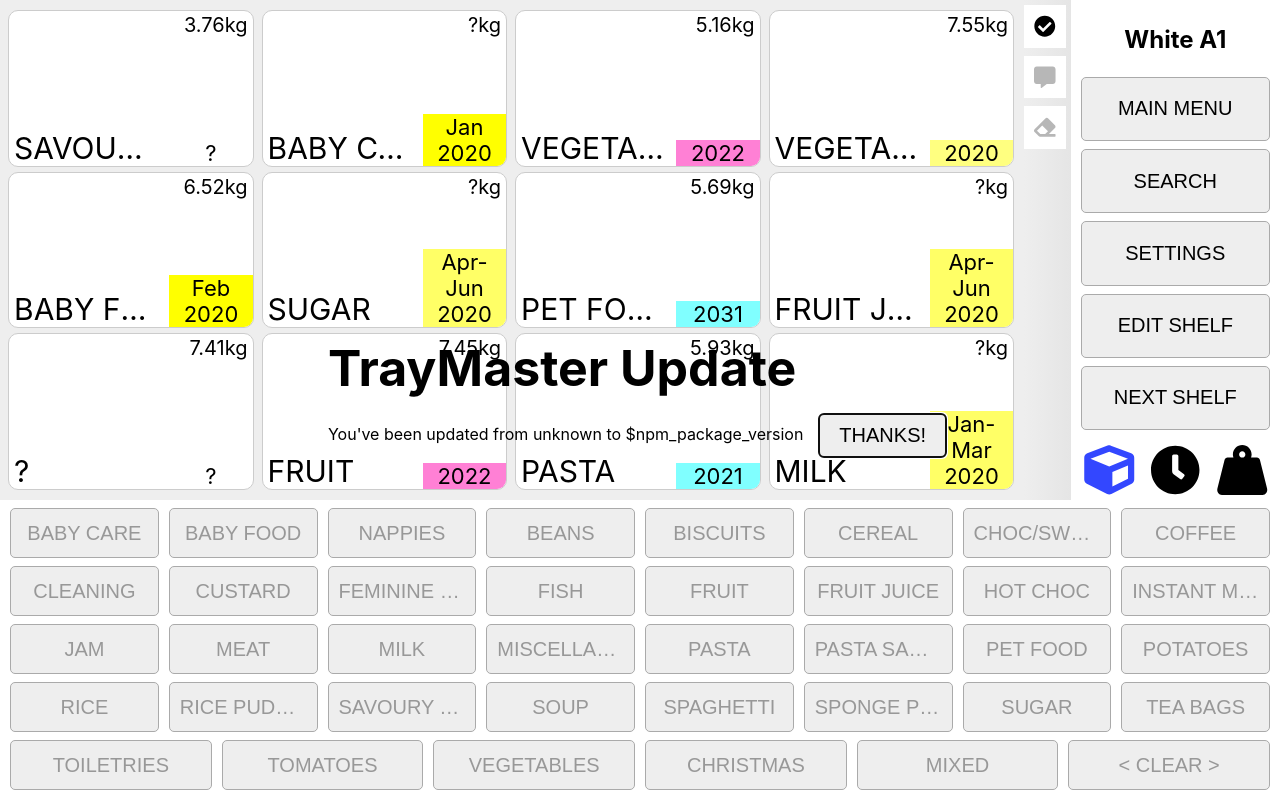
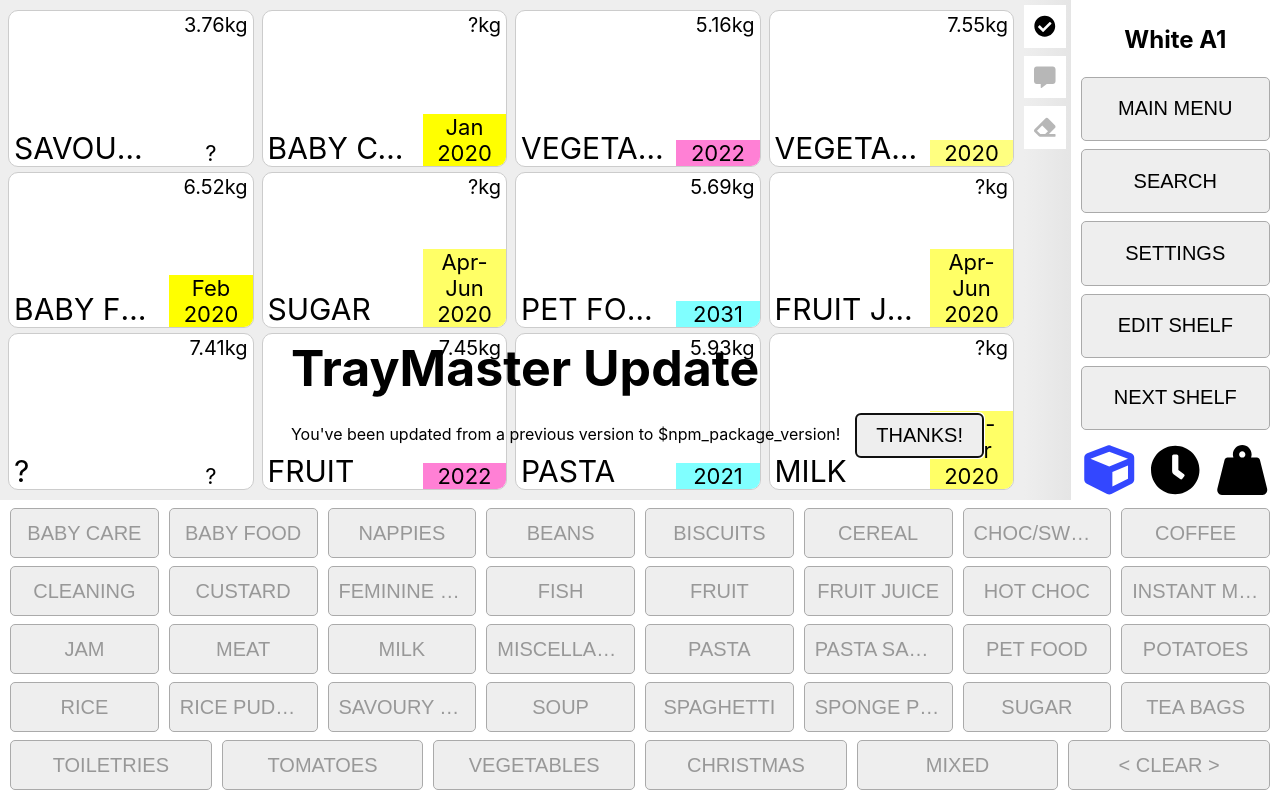
Before and after one commit to Kacper-Lubisz/TrayMaster, a React (Create React App) app: page / in a window 1280 px wide. Built offline with nearby package versions, Linux system fonts and the light colour scheme.

Commit message:
Make update dialog more user-friendly

```diff
--- a/src/core/App.tsx
+++ b/src/core/App.tsx
@@ -98,7 +98,7 @@ class App extends React.Component<unknown, AppState> {
                         <DialogTitle title="TrayMaster Update"/>
                         <div className="dialogContent">
                             <p>You've been updated
-                                from {oldVersion ?? "unknown"} to {process.env.REACT_APP_VERSION ?? ""} </p>
+                                from {oldVersion ?? "a previous version"} to {process.env.REACT_APP_VERSION ?? "the latest version"}!</p>
                             <DialogButtons buttons={[{name: "Thanks!", buttonProps: {onClick: close,}}]}/>
                         </div>
                     </>;
```
